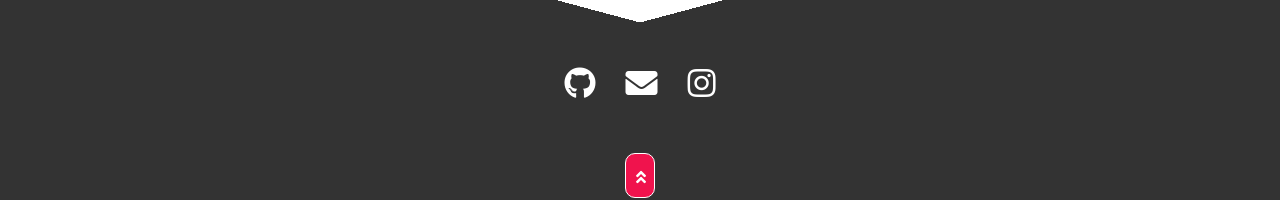
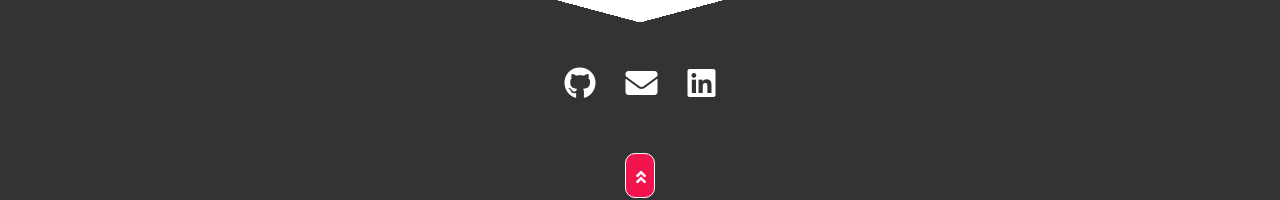
Before and after one commit to cschweipert/React-my-portfolio, a React (Create React App) app: page / in a window 1280 px wide. Shown: the part 2873-3073 px from the top of the page. Built offline with nearby package versions, Linux system fonts and the light colour scheme; a web font is replaced by a local one.

Commit message:
exchange resume and add link to LinkedIn, remove link to Instagram

```diff
--- a/src/components/Bottom.jsx
+++ b/src/components/Bottom.jsx
@@ -6,10 +6,10 @@ function Bottom() {
       <i className="fab fa-github fa-2x socialicon" title="icon link to github account"></i>
     </a>
     <a href="mailto:c.schweipert@gmail.com">
-      <i className="fas fa-envelope fa-2x socialicon" title="icon link to linkedin"></i>
+      <i className="fas fa-envelope fa-2x socialicon" title="icon link to mail"></i>
     </a>
-    <a href="https://instagram.com/missseagoat">
-      <i className="fab fa-instagram fa-2x socialicon" title="icon link to instagram"></i><br></br><br></br>
+    <a href="https://www.linkedin.com/in/christina-schweipert/">
+      <i className="fab fa-linkedin fa-2x socialicon" title="icon link to linkedin"></i><br></br><br></br>
     </a>
     <a href="#top" className="upBtn">
       <i className="fas fa-angle-double-up fa-1x uparrow" title="link to top"></i>
--- a/src/components/Header.jsx
+++ b/src/components/Header.jsx
@@ -20,7 +20,7 @@ function Header() {
             <a id="aboutlink" class="nav-link" href="#about">About</a>
           </li>
           <li class="nav-item">
-            <a class="nav-link" href="./resume/resume_tech.pdf">Resume</a>
+            <a class="nav-link" href="./resume/resume_christinaschweipert.pdf">Resume</a>
           </li>
           <li class="nav-item">
             <a class="nav-link" href="mailto:c.schweipert@gmail.com">Get in touch</a>
```
Also changed, not shown: 1 other file (tests, documents, lock files or other folders).
